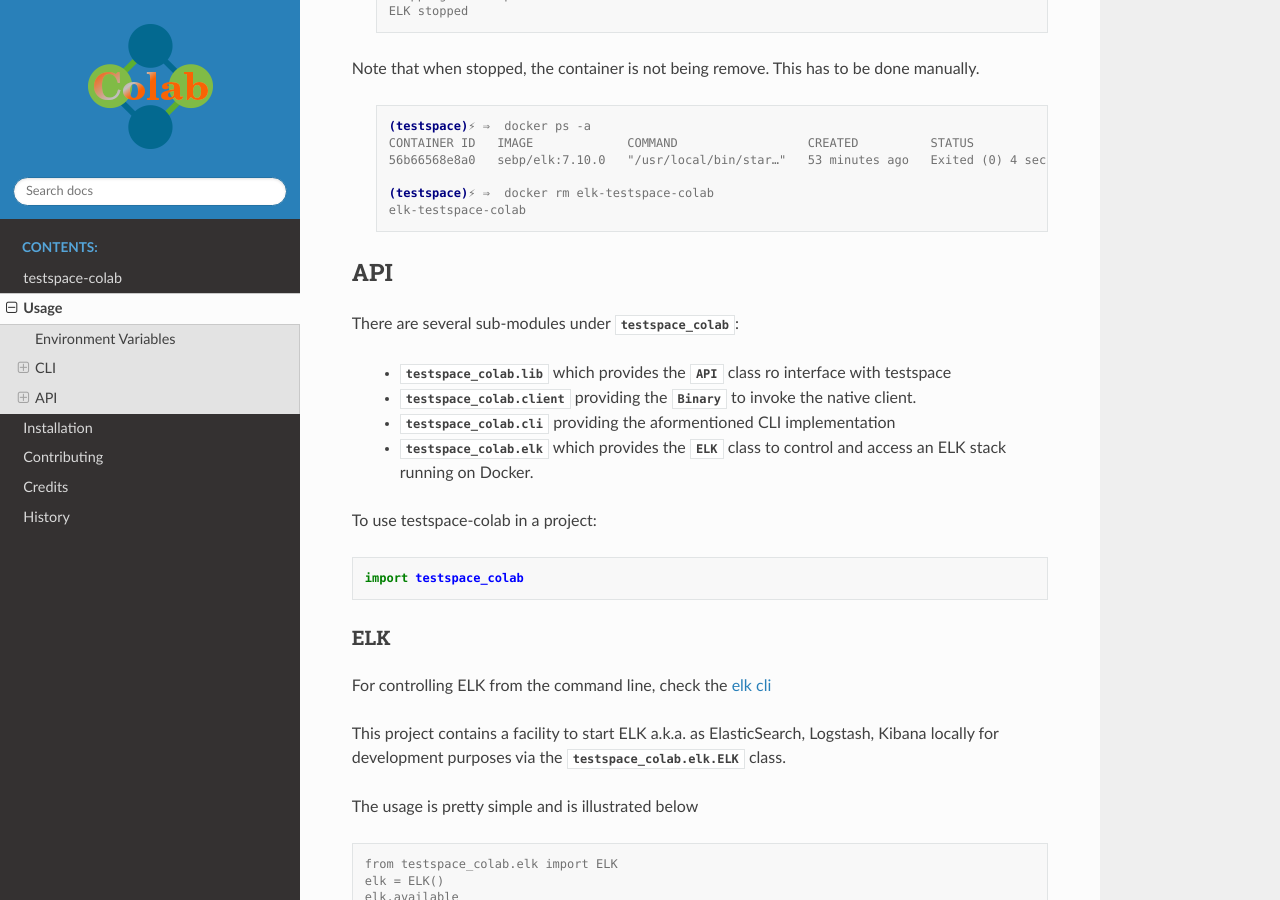
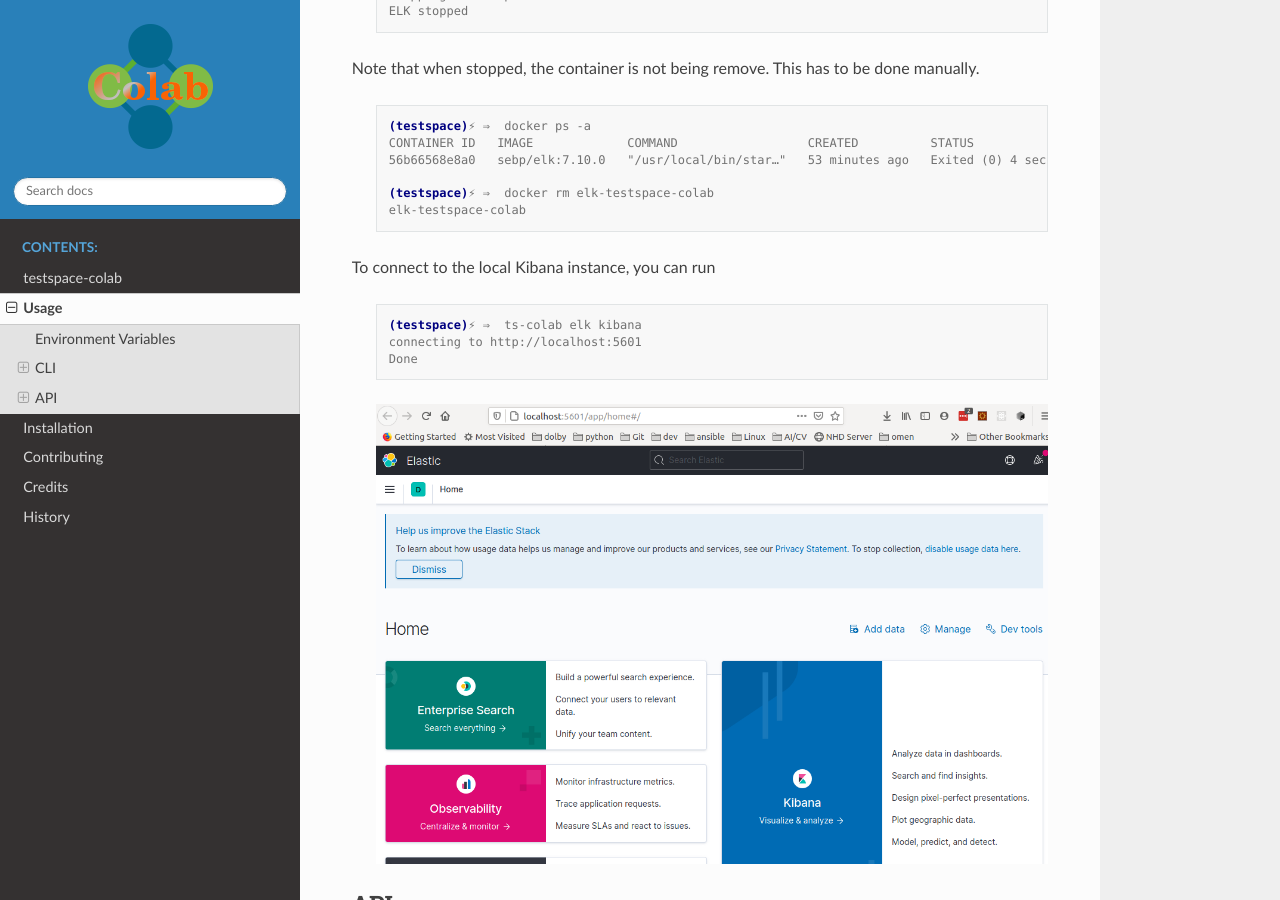
Before and after one commit to lbrack/testspace-colab, a Sphinx documentation site: the page built from docs/usage.rst, in a window 1280 px wide and 900 px high, scrolled down 3880 px. Built offline with Sphinx 7.4.7 and the Read the Docs theme 2.0.0, drawn with Linux system fonts in a browser that asks for light colours; pages that are not in the unit, such as notebooks, are missing from menus.

Commit message:
added command to launch kibana

```diff
--- a/docs/usage.rst
+++ b/docs/usage.rst
@@ -222,7 +222,15 @@
         (testspace)⚡ ⇒  docker rm elk-testspace-colab
         elk-testspace-colab
 
+To connect to the local Kibana instance, you can run
 
+    .. code-block:: console
+
+        (testspace)⚡ ⇒  ts-colab elk kibana
+        connecting to http://localhost:5601
+        Done
+
+    .. figure:: ./_static/kibana.png
 
 
 
```
Also changed, not shown: docs/_static/kibana.png (added), 2 other files.
